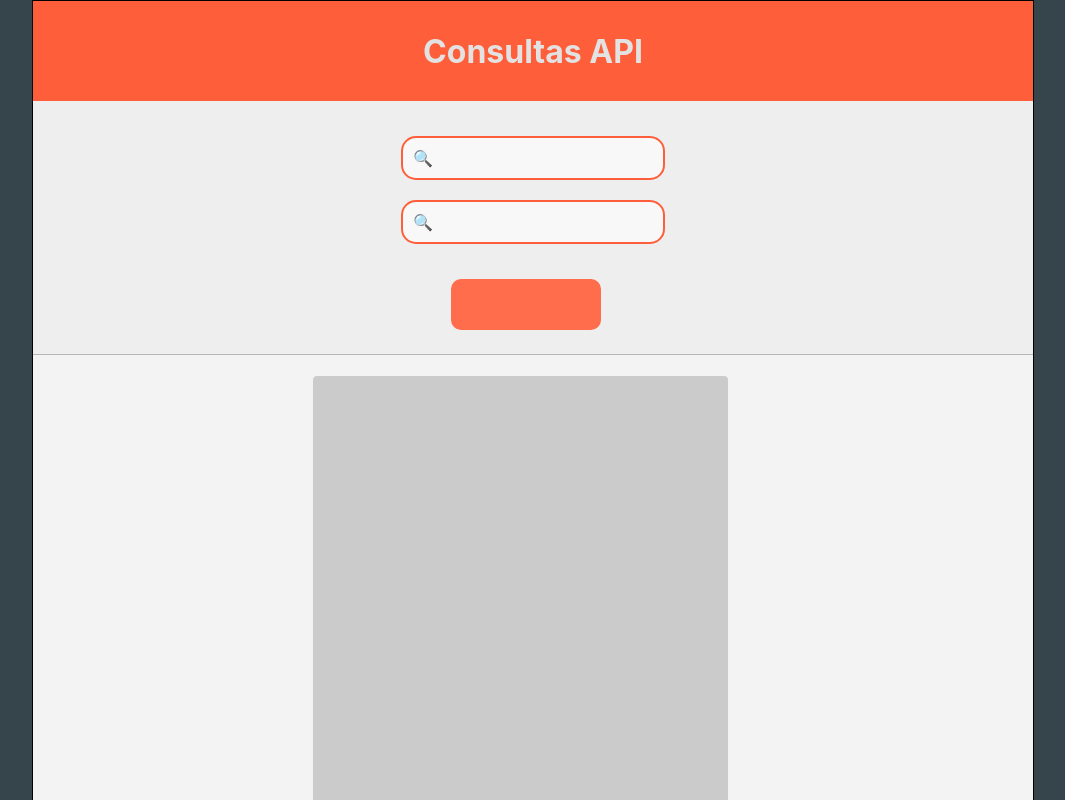
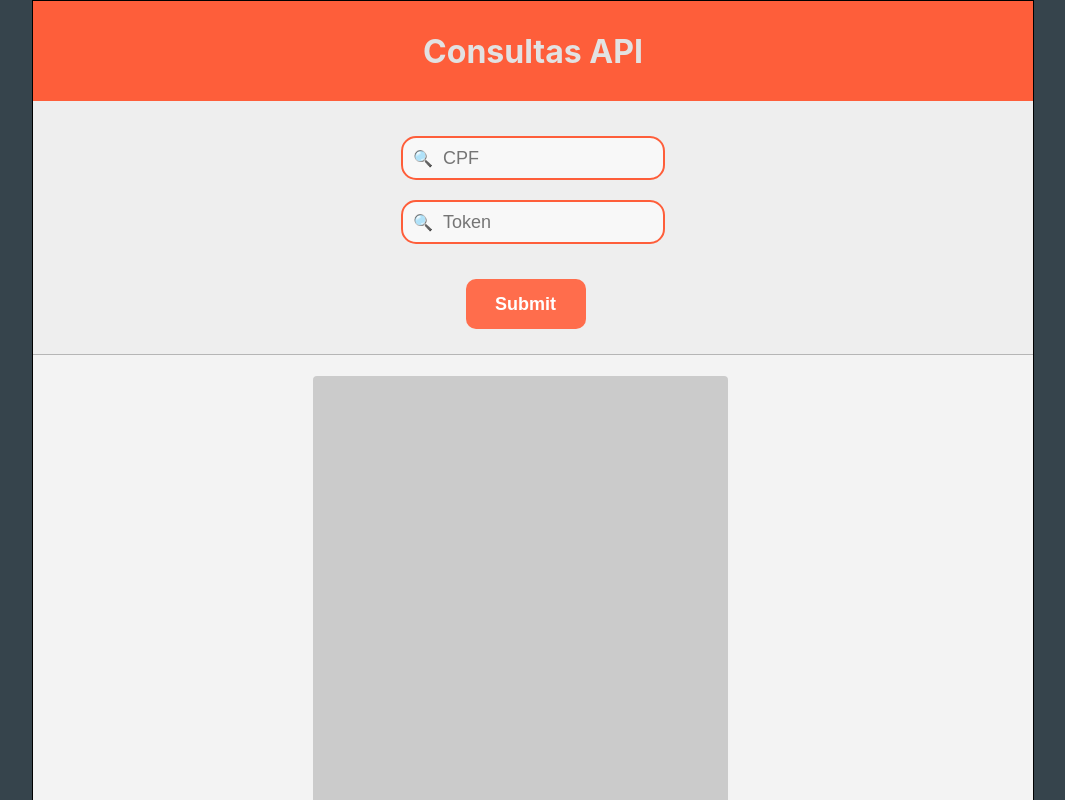
Before and after one commit to Pdhenrique/lhciProj, a React (Create React App) app: page / in a window 1280 px wide. Shown: the top 800 px of the page, without its empty margins (107-1172 px from the left). Built offline with nearby package versions, Linux system fonts and the light colour scheme.

Commit message:
testing requirements

```diff
--- a/src/App.js
+++ b/src/App.js
@@ -11,17 +11,11 @@ function App() {
   return (
     <div className='Container'>
       <div className="Area">
-
         <Header />
-
         <div className='Main'>
-
           <Form />
-
         </div>
-
       </div>
-
       {/* Link repositorio do gitHub */}
       <footer className='Footer'>
         <p id="pFooter">Repositorio do projeto</p>
--- a/src/Components/Button/Button.js
+++ b/src/Components/Button/Button.js
@@ -11,7 +11,7 @@ function Button() {
         <div className='containerBotao'>
 
             <input
-
+                type="submit"
                 className='divButton'></input>
 
             <p className='infoArea'></p>
--- a/src/Components/Form/Form.js
+++ b/src/Components/Form/Form.js
@@ -3,8 +3,6 @@ import Button from '../Button/Button'
 
 
 function Form() {
-
-    setTimeout(console.log('hello'), 1000)
 
     return (
 
@@ -18,7 +16,7 @@ function Form() {
                         <input
 
                             type="text"
-                             />
+                            placeholder="CPF" />
 
 
                     </div>
@@ -28,7 +26,7 @@ function Form() {
                 <div className='ExternContainerToken'>
                     <div className="ContainerInputToken">
                         <div className="Image">🔍</div>
-                        <input type="text"  />
+                        <input type="text" placeholder="Token" />
                     </div>
                 </div>
 
```
Also changed, not shown: 1 other file (tests, documents, lock files or other folders).
